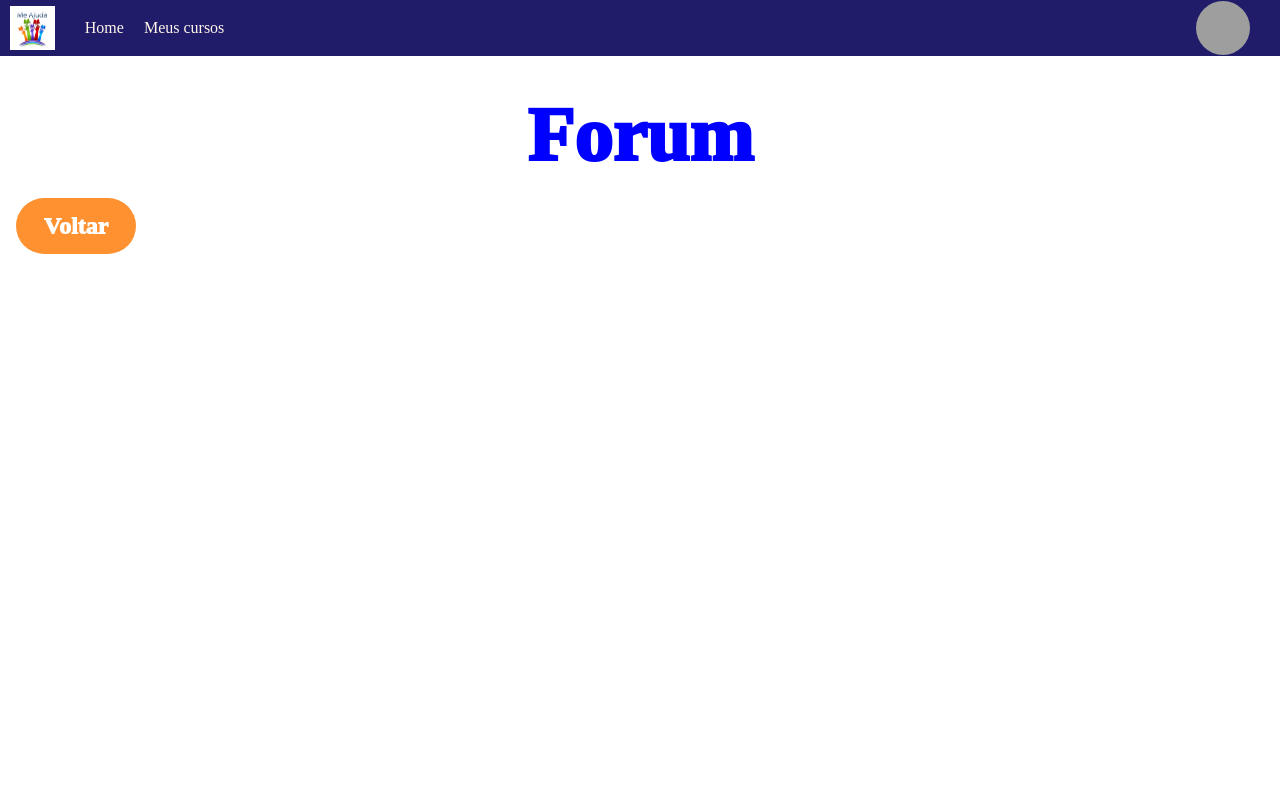
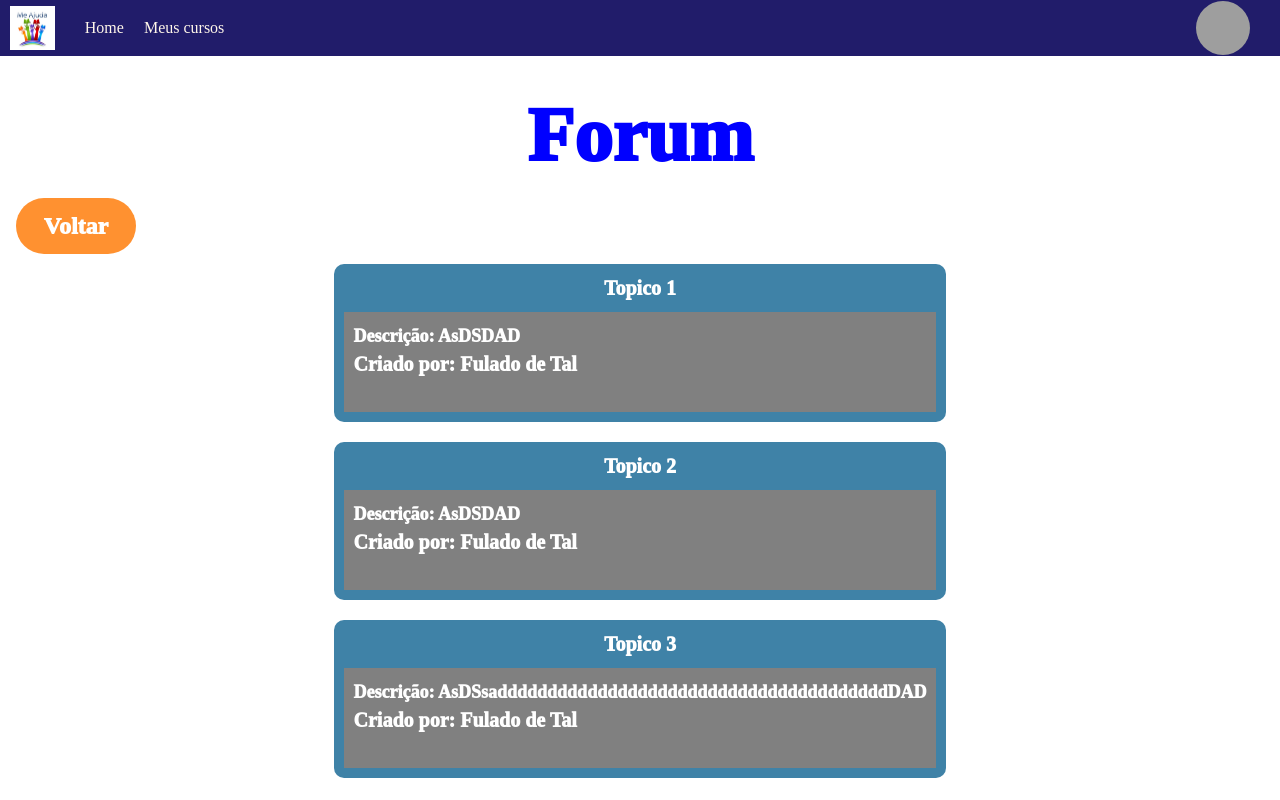
Before and after one commit to wallacevff/projeto-final-frontend, a Next.js app: page /forum in a window 1280 px wide. Built offline with nearby package versions, Linux system fonts and the light colour scheme; grey boxes are pictures that could not be loaded; a web font is replaced by a local one.

Commit message:
Forum Inicio

```diff
--- a/src/components/Navbar/index.tsx
+++ b/src/components/Navbar/index.tsx
@@ -6,9 +6,17 @@ const Navbar = (props: NavBarProps) => {
     return (
         <div className={NavbarCSS.NavbarRoot}>
             {props.logo}
-            <ul>
-                {props.itens.map(el =>
-                    <Link href={el.url}><li style={{marginLeft: "20px"}}>{el.title}</li></Link>
+            <ul id={"ulNavbar1"}>
+                {props.itens.map((el, key) =>
+                    <Link
+                        id={`Item-Link-${key}`}
+                        key={`Item-Link-${key}`}
+                        href={el.url}><li id={`Item-${key}`}
+                        key={`Item-${key}`}
+                        style={{marginLeft: "20px"}}
+                    >{el.title}
+                    </li>
+                    </Link>
                 )
                 }
             </ul>
--- a/src/components/PanelButton/PanelButtom.module.css
+++ b/src/components/PanelButton/PanelButtom.module.css
@@ -1,5 +1,5 @@
 .PanelButton{
     height: 18.5vw;
     font-size: 5vw;
-    border-radius: 50px;
+    border-radius: 20%;
 }
--- /dev/null
+++ b/src/pages/alunos/index.tsx
@@ -0,0 +1,12 @@
+import BackButton from "@/components/BackButton";
+import Layout from "@/components/Layout";
+
+const Alunos = () => {
+
+    return <Layout title="Alunos"
+    buttons={[<BackButton />]}>
+
+    </Layout>
+}
+
+export default Alunos;
--- /dev/null
+++ b/src/pages/forum/[id].tsx
@@ -0,0 +1,15 @@
+import BackButton from "@/components/BackButton";
+import Card from "@/components/Card";
+import Layout from "@/components/Layout";
+
+const Forum = () => {
+
+    return <Layout
+        title="[Forum]"
+        buttons={[<BackButton />]}
+    >
+
+    </Layout>
+}
+
+export default Forum;
--- a/src/pages/forum/index.tsx
+++ b/src/pages/forum/index.tsx
@@ -1,5 +1,7 @@
 import BackButton from "@/components/BackButton";
+import Card from "@/components/Card";
 import Layout from "@/components/Layout";
+import Link from "next/link";
 
 const Forum = () => {
 
@@ -7,7 +9,24 @@ const Forum = () => {
         title="Forum"
         buttons={[<BackButton />]}
     >
-
+        <Link href={"/forum/1"}>
+            <Card title="Topico 1">
+                <h3>Descrição: AsDSDAD</h3>
+                <h2>Criado por: Fulado de Tal</h2>
+            </Card>
+        </Link>
+        <Link href={"/forum/2"}>
+            <Card title="Topico 2">
+                <h3>Descrição: AsDSDAD</h3>
+                <h2>Criado por: Fulado de Tal</h2>
+            </Card>
+        </Link>
+        <Link href={"/forum/3"}>
+            <Card title="Topico 3">
+                <h3>Descrição: AsDSsadddddddddddddddddddddddddddddddddddddddDAD</h3>
+                <h2>Criado por: Fulado de Tal</h2>
+            </Card>
+        </Link>
     </Layout>
 }
 
--- a/src/pages/index.tsx
+++ b/src/pages/index.tsx
@@ -22,9 +22,9 @@ export default function Home() {
         router.push("/login");
     }
 
-    if (state.username === "" || state.password === "") {
-        router.push("/login");
-    }
+    // if (state.username === "" || state.password === "") {
+    //     typeof(window) !== "undefined" && router.push("/login");
+    // }
     return (
         <Layout title="Início"
 
--- a/src/pages/login/index.tsx
+++ b/src/pages/login/index.tsx
@@ -13,9 +13,11 @@ const LoginPage = () => {
     }
     const state = useContext(AppContext);
     function login() {
-        state.setUsername(username);
+        state.setUsername("asd");
         state.setPassword(password);
-        router.push("/");
+        console.log(state);
+        console.log(username)
+        // router.push("/");
     }
     const router = useRouter();
     return <div className={LoginCSS.LoginDiv}>
--- /dev/null
+++ b/src/pages/tarefas/index.tsx
@@ -0,0 +1,12 @@
+import BackButton from "@/components/BackButton";
+import Layout from "@/components/Layout";
+
+const Tarefas = () => {
+
+    return <Layout title="Tarefas"
+    buttons={[<BackButton />]}>
+
+    </Layout>
+}
+
+export default Tarefas;
--- a/src/pages/turma/[id].tsx
+++ b/src/pages/turma/[id].tsx
@@ -34,7 +34,7 @@ const CursoId = () => {
                 <PanelButton
                     title="Alunos"
                     color="#211951"
-                    action={() => router.push("/Alunos")}
+                    action={() => router.push("/alunos")}
                 ></PanelButton>
             </PanelGroupButton>
 
--- a/src/store/DataContext/index.tsx
+++ b/src/store/DataContext/index.tsx
@@ -1,3 +1,3 @@
 import React from "react";
 
-export  default React.createContext(null);
+// export  default React.createContext(null);
--- a/src/store/index.tsx
+++ b/src/store/index.tsx
@@ -1,20 +1,22 @@
 import React, { useState } from "react";
 
-type user = {
+interface user {
     username: string,
     password: string,
+    setUsername?: (t: string) => void,
+    setPassword?: (n: string) => void
 }
 
 type UserContext = {
     username: string,
     password: string,
-    setUsername: (name: string) => void,
+    setUsername: (username: string) => void,
     setPassword: (password: string) => void,
 }
 
 const initialState: user = {
-    username: "",
-    password: "",
+    username: "a",
+    password: "a",
 }
 
 export const AppContext = React.createContext(initialState as UserContext);
@@ -32,13 +34,13 @@ const Store = (props: any) => {
         <AppContext.Provider value={{
             username: state.username,
             password: state.password,
-            setPassword: (n: string) => updateState('password', n),
-            setUsername: (t: string) => updateState('username', t)
-        } as UserContext}>
+            setUsername: (t: string) => updateState('username', t),
+            setPassword: (n: string) => updateState('password', n)
+        }}>
             {
                 props.children && props.children.lenght
                     ? props.children.map(
-                        (child : any, i : any) =>
+                        (child: any, i: any) =>
                             React.cloneElement(child, { key: i, ...props })
 
                     )
```
